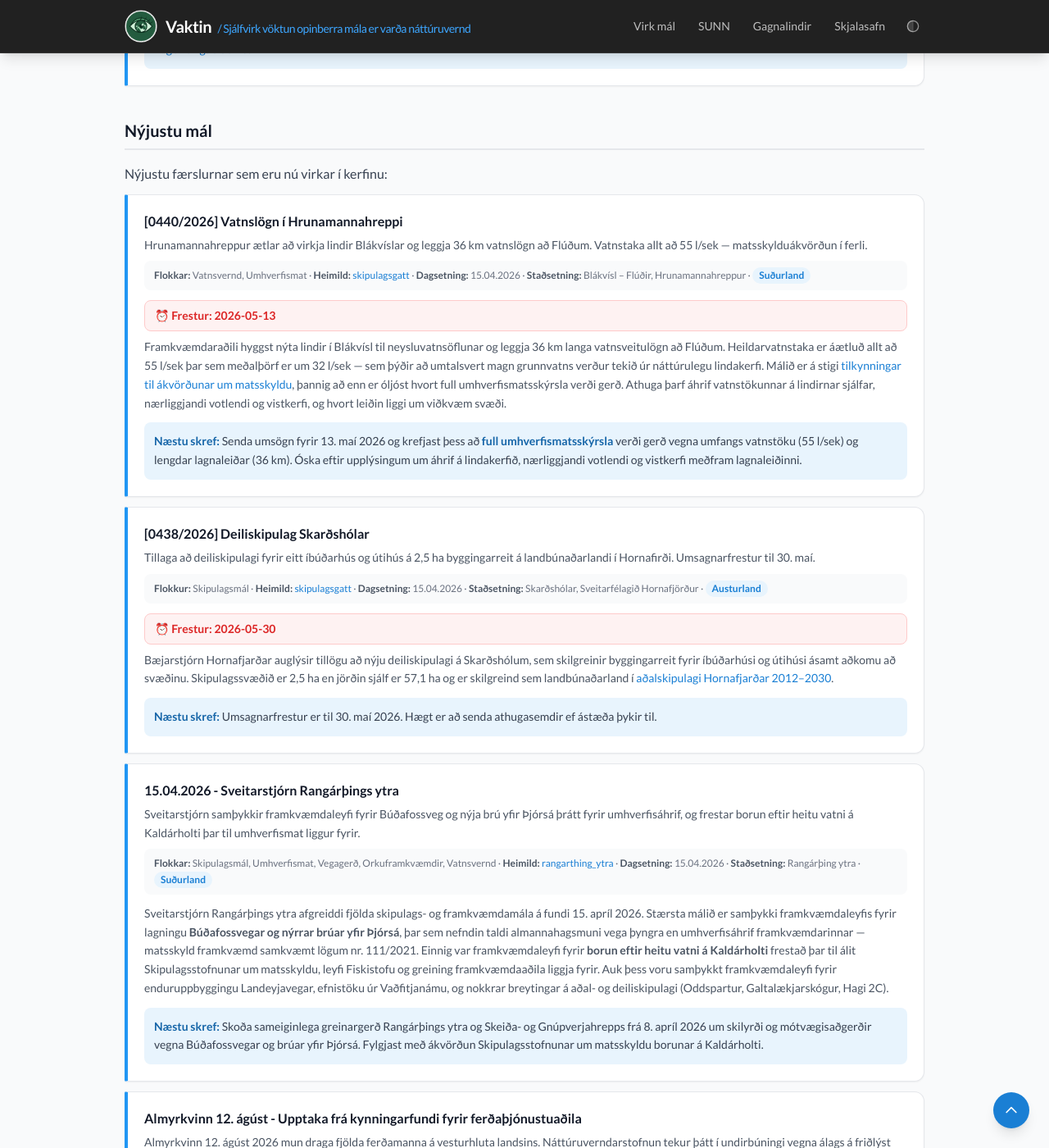
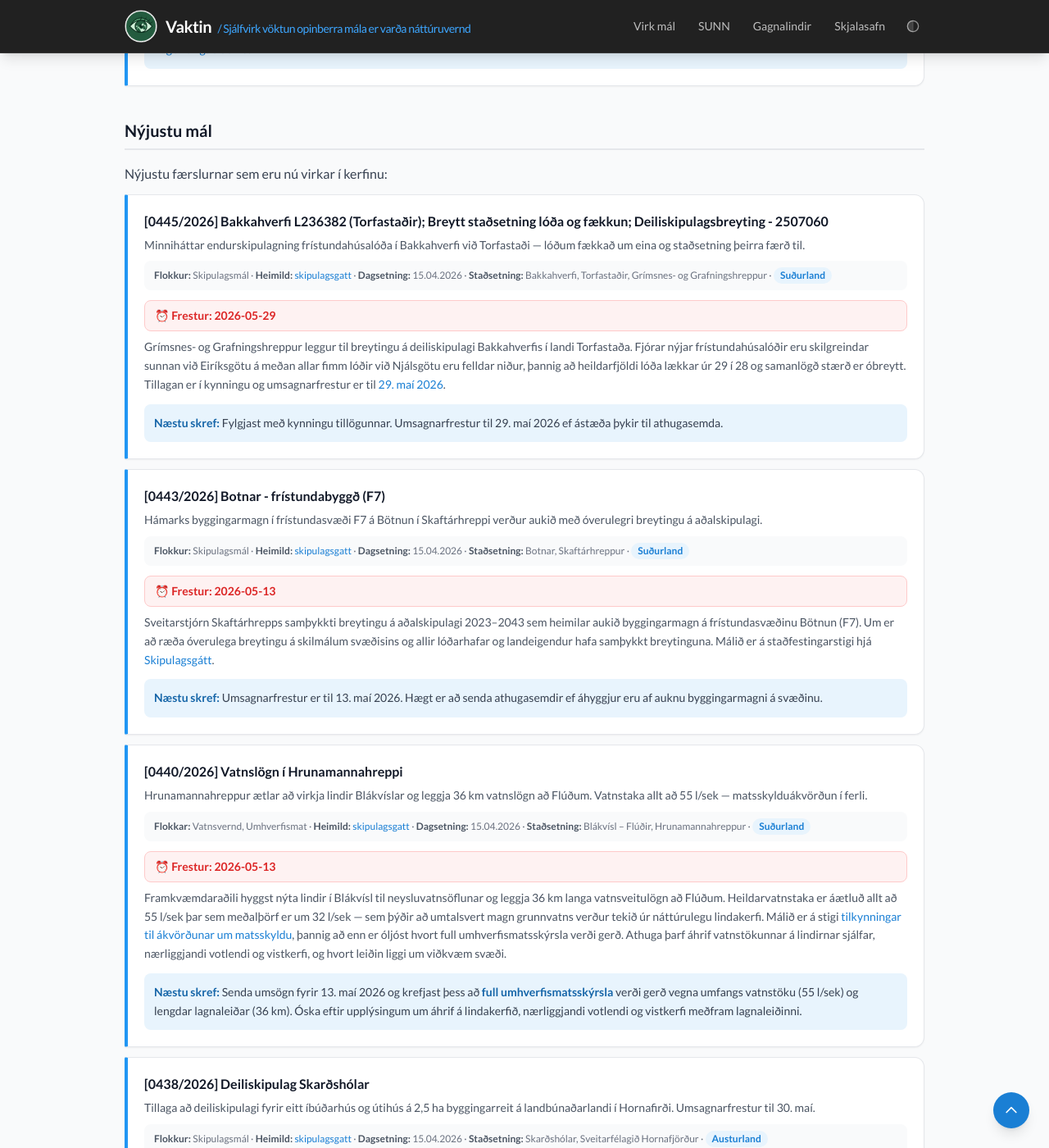
Before and after one commit to sunnuhvoll/vaktin, a Jekyll site: the page built from index.md, in a window 1280 px wide and 1400 px high, scrolled down 2287 px. Shown: the whole window at 82% size. Built offline with Jekyll 4.4.1, drawn with Linux system fonts in a browser that asks for light colours; nearby versions of some CDN libraries; some of the changed text lies outside the part shown.

Commit message:
vaktin: keyrsla 2026-04-15
 8 files changed, 1862 insertions(+), 1795 deletions(-)

```diff
--- a/index.md
+++ b/index.md
@@ -7,7 +7,7 @@ title: Vaktin — Náttúruverndareftirlit
 
 Vaktin sýnir ný og virk mál sem geta skipt náttúruverndarsamtök máli. Gögnin hér að neðan eru dregin beint úr nýjustu keyrslu kerfisins.
 
-*Síðast uppfært: 15.04.2026 kl. 13:15*
+*Síðast uppfært: 15.04.2026 kl. 15:05*
 
 ## Staðan núna
 
@@ -15,14 +15,14 @@ Virk mál á forsíðu og í yfirlitum miðast við tímabilið frá <strong>01.
 
 | Mælikvarði | Staða |
 |---|---:|
-| Virk mál samtals | 343 |
+| Virk mál samtals | 345 |
 | Aðkallandi mál | 9 |
 | Mikilvæg mál | 70 |
-| Til eftirlits | 264 |
+| Til eftirlits | 266 |
 | Gagnalindir í lagi | 84 af 85 |
 | Gagnalindir með frávik | 1 |
 
-Nýjasta keyrsla hófst 15.04.2026 kl. 01:49.
+Nýjasta keyrsla hófst 15.04.2026 kl. 13:07.
 
 ## Flýtileiðir
 
@@ -66,6 +66,22 @@ Nýjasta keyrsla hófst 15.04.2026 kl. 01:49.
 
 Nýjustu færslurnar sem eru nú virkar í kerfinu:
 
+<div class="issue-item" id="skipgatt_4800" data-region="sudurland" data-source="skipulagsgatt" data-date="2026-04-15" data-category="skipulagsmál">
+<h3><a href="https://www.skipulagsgatt.is/issues/2026/445/">[0445/2026] Bakkahverfi L236382 (Torfastaðir); Breytt staðsetning lóða og fækkun; Deiliskipulagsbreyting - 2507060</a></h3>
+<p class="dek">Minniháttar endurskipulagning frístundahúsalóða í Bakkahverfi við Torfastaði — lóðum fækkað um eina og staðsetning þeirra færð til.</p>
+<div class="meta"><strong>Flokkur:</strong> Skipulagsmál &middot; <strong>Heimild:</strong> <a href="https://www.skipulagsgatt.is">skipulagsgatt</a> &middot; <strong>Dagsetning:</strong> 15.04.2026 &middot; <strong>Staðsetning:</strong> Bakkahverfi, Torfastaðir, Grímsnes- og Grafningshreppur &middot; <span class="region-tag">Suðurland</span></div>
+<p class="deadline">⏰ <strong>Frestur:</strong> 2026-05-29</p>
+<p class="summary">Grímsnes- og Grafningshreppur leggur til breytingu á deiliskipulagi Bakkahverfis í landi Torfastaða. Fjórar nýjar frístundahúsalóðir eru skilgreindar sunnan við Eiríksgötu á meðan allar fimm lóðir við Njálsgötu eru felldar niður, þannig að heildarfjöldi lóða lækkar úr 29 í 28 og samanlögð stærð er óbreytt. Tillagan er í kynningu og umsagnarfrestur er til <a href="https://www.skipulagsgatt.is/issues/2026/445/" target="_blank" rel="noopener noreferrer">29. maí 2026</a>.</p>
+<p class="action"><strong>Næstu skref:</strong> Fylgjast með kynningu tillögunnar. Umsagnarfrestur til 29. maí 2026 ef ástæða þykir til athugasemda.</p>
+</div>
+<div class="issue-item" id="skipgatt_4798" data-region="sudurland" data-source="skipulagsgatt" data-date="2026-04-15" data-category="skipulagsmál">
+<h3><a href="https://www.skipulagsgatt.is/issues/2026/443/">[0443/2026] Botnar - frístundabyggð (F7)</a></h3>
+<p class="dek">Hámarks byggingarmagn í frístundasvæði F7 á Bötnun í Skaftárhreppi verður aukið með óverulegri breytingu á aðalskipulagi.</p>
+<div class="meta"><strong>Flokkur:</strong> Skipulagsmál &middot; <strong>Heimild:</strong> <a href="https://www.skipulagsgatt.is">skipulagsgatt</a> &middot; <strong>Dagsetning:</strong> 15.04.2026 &middot; <strong>Staðsetning:</strong> Botnar, Skaftárhreppur &middot; <span class="region-tag">Suðurland</span></div>
+<p class="deadline">⏰ <strong>Frestur:</strong> 2026-05-13</p>
+<p class="summary">Sveitarstjórn Skaftárhrepps samþykkti breytingu á aðalskipulagi 2023–2043 sem heimilar aukið byggingarmagn á frístundasvæðinu Bötnun (F7). Um er að ræða óverulega breytingu á skilmálum svæðisins og allir lóðarhafar og landeigendur hafa samþykkt breytinguna. Málið er á staðfestingarstigi hjá <a href="https://www.skipulagsgatt.is/issues/2026/443/" target="_blank" rel="noopener noreferrer">Skipulagsgátt</a>.</p>
+<p class="action"><strong>Næstu skref:</strong> Umsagnarfrestur er til 13. maí 2026. Hægt er að senda athugasemdir ef áhyggjur eru af auknu byggingarmagni á svæðinu.</p>
+</div>
 <div class="issue-item" id="skipgatt_4795" data-region="sudurland" data-source="skipulagsgatt" data-date="2026-04-15" data-category="vatnsvernd;umhverfismat">
 <h3><a href="https://www.skipulagsgatt.is/issues/2026/440/">[0440/2026] Vatnslögn í Hrunamannahreppi</a></h3>
 <p class="dek">Hrunamannahreppur ætlar að virkja lindir Blákvíslar og leggja 36 km vatnslögn að Flúðum. Vatnstaka allt að 55 l/sek — matsskylduákvörðun í ferli.</p>
@@ -96,21 +112,6 @@ Nýjustu færslurnar sem eru nú virkar í kerfinu:
 <p class="summary">Almannavarnir héldu kynningarfund fyrir ferðaþjónustuaðila um ráðstafanir vegna almyrkvans á vesturhluta landsins 12. ágúst 2026. Á dagskrá voru m.a. umferðarskipulag, vegalokanir og erindi <strong>Náttúruverndarstofnunar</strong> um friðlýst svæði og umgengni ferðamanna, flutt af Ingu Dóru Hrólfsdóttur sviðsstjóra Landvörslusviðs. Viðburðurinn mun líklega valda miklu álagi á náttúru og innviði á svæðinu.</p>
 <p class="action"><strong>Næstu skref:</strong> Fylgjast með frekari fundum og áætlunum um verndun friðlýstra svæða og umgengni á meðan almyrkvanum stendur. Skoða <a href="https://www.ferdamalastofa.is/is/um-ferdamalastofu/frettir/almyrkvinn-12-agust-upptaka-fra-kynningarfundi-fyrir-ferdathjonustuadila" target="_blank" rel="noopener noreferrer">upptöku af kynningarfundinum</a> til að nálgast nánari upplýsingar um ráðstafanir Náttúruverndarstofnunar.</p>
 </div>
-<div class="issue-item" id="skipgatt_4789" data-region="hofudborgarsvaedid" data-source="skipulagsgatt" data-date="2026-04-14" data-category="skipulagsmál">
-<h3><a href="https://www.skipulagsgatt.is/issues/2026/434/">[0434/2026] Valdastaðir íbúðarhús</a></h3>
-<p class="dek">Byggingarleyfi fyrir stóru íbúðarhúsi (838 m²) á landbúnaðarlandi í Kjósarhreppi án deiliskipulags.</p>
-<div class="meta"><strong>Flokkur:</strong> Skipulagsmál &middot; <strong>Heimild:</strong> <a href="https://www.skipulagsgatt.is">skipulagsgatt</a> &middot; <strong>Dagsetning:</strong> 14.04.2026 &middot; <strong>Staðsetning:</strong> Valdastaðir, Kjósarhreppur &middot; <span class="region-tag">Höfuðborgarsvæðið</span></div>
-<p class="deadline">⏰ <strong>Frestur:</strong> 2026-05-05</p>
-<p class="summary">Sótt er um byggingarleyfi fyrir íbúðarhúsi á tveimur hæðum með kjallara og bílskúr (samtals 837,7 m²) á jörðinni <a href="https://www.skipulagsgatt.is/issues/2026/434/" target="_blank" rel="noopener noreferrer">Valdastaðir</a> í Kjósarhreppi. Ekki er í gildi deiliskipulag á svæðinu og byggingarleyfið er grenndarkynnt á grundvelli 44. gr. skipulagslaga. Jörðin er 54,9 ha og merkt sem landbúnaðarland.</p>
-<p class="action"><strong>Næstu skref:</strong> Umsagnarfrestur er til 5. maí 2026. Hægt er að senda athugasemdir við grenndarkynninguna ef áhyggjur eru af landnotkun á landbúnaðarlandi án deiliskipulags.</p>
-</div>
-<div class="issue-item" id="mast_strok-bleikju-ur-landeldisstod-1" data-region="sudurnes" data-source="mast" data-date="2026-04-14" data-category="fiskeldi og sjávarútvegur;líffræðilegur fjölbreytileiki">
-<h3><a href="https://www.mast.is/is/um-mast/frettir/frettir/strok-bleikju-ur-landeldisstod-1">Strok bleikju úr landeldisstöð</a></h3>
-<p class="dek">Um 500 bleikjur struku úr landeldisstöð Matorku við Grindavík. Fyrirtækið telur ólíklegt að fiskurinn lifi af í fullsöltum sjó.</p>
-<div class="meta"><strong>Flokkar:</strong> Fiskeldi og sjávarútvegur, Líffræðilegur fjölbreytileiki &middot; <strong>Heimild:</strong> <a href="https://www.mast.is">mast</a> &middot; <strong>Dagsetning:</strong> 14.04.2026 &middot; <strong>Staðsetning:</strong> Húsatóftir, Grindavík &middot; <span class="region-tag">Suðurnes</span></div>
-<p class="summary">Matorka ehf. tilkynnti Matvælastofnun um strok um 500 bleikja (ca. 600 gr. að meðalþyngd) úr landeldisstöð að Húsatóftum við Grindavík þann 11. apríl 2026. Rist á útfalli kers gaf sig vegna tæringar og fiskur komst í sjó. Fyrirtækið virkjaði viðbragðsáætlun, framkvæmdi viðgerð og skoðar ástand annarra kerja. Matvælastofnun rannsakar málið og gefur út <a href="https://www.mast.is/is/um-mast/frettir/frettir/strok-bleikju-ur-landeldisstod-1" target="_blank" rel="noopener noreferrer">eftirlitsskýrslu</a> að rannsókn lokinni.</p>
-<p class="action"><strong>Næstu skref:</strong> Fylgjast með eftirlitsskýrslu Matvælastofnunar þegar hún birtist. Meta hvort strokið gæti haft áhrif á villta bleikjustofna í nærliggjandi vatnasvæðum.</p>
-</div>
 
 ---
 *Sjálfvirk forsíða frá [Vaktin](https://github.com/sunnuhvoll/vaktin)*
--- a/reports/archive/index.md
+++ b/reports/archive/index.md
@@ -5,7 +5,7 @@ title: Skjalasafn
 
 <h1>Vaktin — Skjalasafn</h1>
 
-<p><em>Síðast uppfært: 15.04.2026 kl. 13:15</em></p>
+<p><em>Síðast uppfært: 15.04.2026 kl. 15:05</em></p>
 
 <p>Hér eru eldri mál sem eru eldri en virka tímabilið frá <strong>01.03.2026</strong>.</p>
 
--- a/reports/index.md
+++ b/reports/index.md
@@ -5,11 +5,11 @@ title: Virk mál
 
 <h1>Vaktin — Virk mál</h1>
 
-<p><em>Síðast uppfært: 15.04.2026 kl. 13:15</em></p>
+<p><em>Síðast uppfært: 15.04.2026 kl. 15:05</em></p>
 
 <p>Virk mál eru birt frá og með <strong>01.03.2026</strong> (fyrsti dagur síðasta mánaðar).</p>
 
-<p>Fjöldi virkra mála: <strong><span id="total-count">343</span></strong></p>
+<p>Fjöldi virkra mála: <strong><span id="total-count">345</span></strong></p>
 
 <p><a href="archive/">Sjá eldri mánuði í skjalasafni</a></p>
 
@@ -604,7 +604,7 @@ title: Virk mál
 </div>
 
 <div class="severity-section" data-severity="monitor">
-<h2>🔵 Til eftirlits (<span class="group-count">264</span>)</h2>
+<h2>🔵 Til eftirlits (<span class="group-count">266</span>)</h2>
 <div class="issue-item" id="blaskogabyggd_8504" data-region="sudurland" data-source="blaskogabyggd" data-date="2026-04-01" data-category="skipulagsmál;ferðaþjónusta;vegagerð">
 <h3><a href="https://www.blaskogabyggd.is/is/stjornsysla/sveitarstjorn-1/fundargerdir/sveitarstjorn-blaskogabyggdar/8504">Sveitarstjórn Bláskógabyggðar - 407</a></h3>
 <p class="dek">Deiliskipulag á Einholti 2 samþykkt til kynningar — gestahús, hesthús og kjúklingaeldi á landbúnaðarsvæði. Einnig vegsvæðislóðir fyrir Einholtsveg og breyting á aðalskipulagi í Bergsstaðir.</p>
@@ -2223,6 +2223,22 @@ title: Virk mál
 <p class="deadline">⏰ <strong>Frestur:</strong> 2026-05-30</p>
 <p class="summary">Bæjarstjórn Hornafjarðar auglýsir tillögu að nýju deiliskipulagi á Skarðshólum, sem skilgreinir byggingarreit fyrir íbúðarhúsi og útihúsi ásamt aðkomu að svæðinu. Skipulagssvæðið er 2,5 ha en jörðin sjálf er 57,1 ha og er skilgreind sem landbúnaðarland í <a href="https://www.skipulagsgatt.is/issues/2026/438/" target="_blank" rel="noopener noreferrer">aðalskipulagi Hornafjarðar 2012–2030</a>.</p>
 <p class="action"><strong>Næstu skref:</strong> Umsagnarfrestur er til 30. maí 2026. Hægt er að senda athugasemdir ef ástæða þykir til.</p>
+</div>
+<div class="issue-item" id="skipgatt_4798" data-region="sudurland" data-source="skipulagsgatt" data-date="2026-04-15" data-category="skipulagsmál">
+<h3><a href="https://www.skipulagsgatt.is/issues/2026/443/">[0443/2026] Botnar - frístundabyggð (F7)</a></h3>
+<p class="dek">Hámarks byggingarmagn í frístundasvæði F7 á Bötnun í Skaftárhreppi verður aukið með óverulegri breytingu á aðalskipulagi.</p>
+<div class="meta"><strong>Flokkur:</strong> Skipulagsmál &middot; <strong>Heimild:</strong> <a href="https://www.skipulagsgatt.is">skipulagsgatt</a> &middot; <strong>Dagsetning:</strong> 15.04.2026 &middot; <strong>Staðsetning:</strong> Botnar, Skaftárhreppur &middot; <span class="region-tag">Suðurland</span></div>
+<p class="deadline">⏰ <strong>Frestur:</strong> 2026-05-13</p>
+<p class="summary">Sveitarstjórn Skaftárhrepps samþykkti breytingu á aðalskipulagi 2023–2043 sem heimilar aukið byggingarmagn á frístundasvæðinu Bötnun (F7). Um er að ræða óverulega breytingu á skilmálum svæðisins og allir lóðarhafar og landeigendur hafa samþykkt breytinguna. Málið er á staðfestingarstigi hjá <a href="https://www.skipulagsgatt.is/issues/2026/443/" target="_blank" rel="noopener noreferrer">Skipulagsgátt</a>.</p>
+<p class="action"><strong>Næstu skref:</strong> Umsagnarfrestur er til 13. maí 2026. Hægt er að senda athugasemdir ef áhyggjur eru af auknu byggingarmagni á svæðinu.</p>
+</div>
+<div class="issue-item" id="skipgatt_4800" data-region="sudurland" data-source="skipulagsgatt" data-date="2026-04-15" data-category="skipulagsmál">
+<h3><a href="https://www.skipulagsgatt.is/issues/2026/445/">[0445/2026] Bakkahverfi L236382 (Torfastaðir); Breytt staðsetning lóða og fækkun; Deiliskipulagsbreyting - 2507060</a></h3>
+<p class="dek">Minniháttar endurskipulagning frístundahúsalóða í Bakkahverfi við Torfastaði — lóðum fækkað um eina og staðsetning þeirra færð til.</p>
+<div class="meta"><strong>Flokkur:</strong> Skipulagsmál &middot; <strong>Heimild:</strong> <a href="https://www.skipulagsgatt.is">skipulagsgatt</a> &middot; <strong>Dagsetning:</strong> 15.04.2026 &middot; <strong>Staðsetning:</strong> Bakkahverfi, Torfastaðir, Grímsnes- og Grafningshreppur &middot; <span class="region-tag">Suðurland</span></div>
+<p class="deadline">⏰ <strong>Frestur:</strong> 2026-05-29</p>
+<p class="summary">Grímsnes- og Grafningshreppur leggur til breytingu á deiliskipulagi Bakkahverfis í landi Torfastaða. Fjórar nýjar frístundahúsalóðir eru skilgreindar sunnan við Eiríksgötu á meðan allar fimm lóðir við Njálsgötu eru felldar niður, þannig að heildarfjöldi lóða lækkar úr 29 í 28 og samanlögð stærð er óbreytt. Tillagan er í kynningu og umsagnarfrestur er til <a href="https://www.skipulagsgatt.is/issues/2026/445/" target="_blank" rel="noopener noreferrer">29. maí 2026</a>.</p>
+<p class="action"><strong>Næstu skref:</strong> Fylgjast með kynningu tillögunnar. Umsagnarfrestur til 29. maí 2026 ef ástæða þykir til athugasemda.</p>
 </div>
 <div class="issue-item" id="husavik_2112" data-region="nordurland" data-source="husavik" data-date="2026-03-23" data-category="náttúruvernd;skipulagsmál">
 <h3><a href="https://www.nordurthing.is/is/stjornsysla/skjol-og-utgefid-efni/fundargerdir/byggdarrad-nordurthings/2112">Byggðarráð Norðurþings518. fundur - 23.03.2026</a></h3>
--- a/sunn/index.md
+++ b/sunn/index.md
@@ -5,7 +5,7 @@ title: SUNN
 
 <h1>SUNN — Samtök um náttúruvernd á Norðurlandi</h1>
 
-<p><em>Síðast uppfært: 15.04.2026 kl. 13:15</em></p>
+<p><em>Síðast uppfært: 15.04.2026 kl. 15:05</em></p>
 
 <p>Virk mál eru birt frá og með <strong>01.03.2026</strong>.</p>
 
```
Also changed, not shown: reports/.health.json (+19 -19 lines), reports/archive/2026-02.md (+1 -1 lines), reports/.index_data.json, state/state.json.
